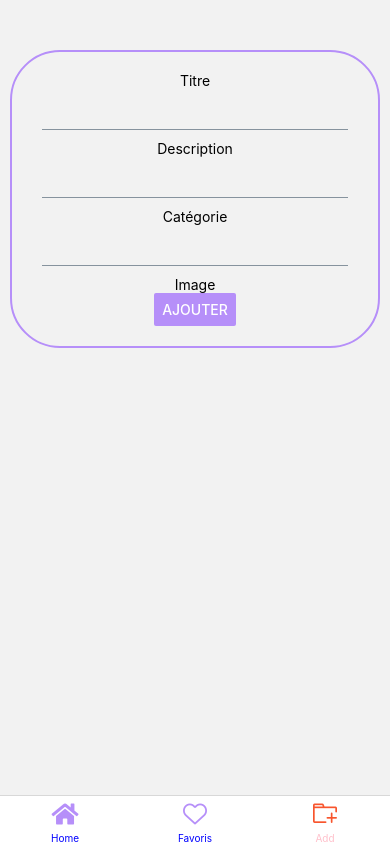
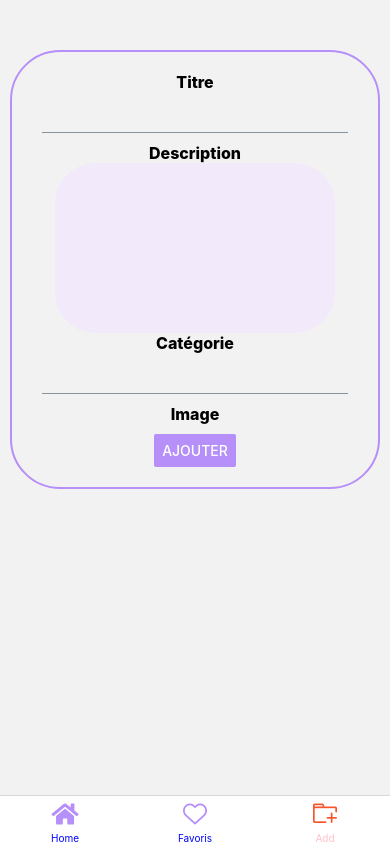
Before and after one commit to antigonePakloglou/projetReactTs, a React Native app in the folder projet/: screen /Add in a window 390 px wide. Built offline with nearby package versions, Linux system fonts and the light colour scheme.

Commit message:
feat:ajout page favoris

```diff
--- a/projet/App.tsx
+++ b/projet/App.tsx
@@ -30,6 +30,7 @@ const Tabs = () => {
         headerShown: false,
         tabBarIcon: (({focused}) => <AntDesign name="hearto" size={24} color={focused ? Colors.orange : Colors.lavande} />)
       }} />}
+
        <Tab.Screen name="Add" component={AddRecetteScreen} options={{
         tabBarActiveTintColor: 'pink',
         tabBarInactiveTintColor: 'blue',
@@ -54,7 +55,7 @@ export default function App() {
      />
      <Stack.Screen name="RecetteScreen" component={RecetteScreen}
        options={{
-         title: 'Quizz',
+         title: 'Recette',
          headerShown: false,
        }}
      />
--- a/projet/src/constants/Colors.tsx
+++ b/projet/src/constants/Colors.tsx
@@ -3,10 +3,11 @@ export default  {
     lightPink : '#F19AE6',
     yellow: '#FBF189',
     textColor : 'black',
-    greenBtn : '#D4F743',
+    grey : '#3E3E3F',
     lavande : '#B68FF9',
     orange : '#F8552D',
     lightLavande : '#EFE2FC',
+    lightLavande2 : '#F2EAFA',
     darkLavande : '#7E06F6'
 
 }
--- a/projet/src/constants/Datas.tsx
+++ b/projet/src/constants/Datas.tsx
@@ -13,7 +13,7 @@ export const recepies = {
     id: 2,
     title: "Chocolate cake",
     category: "cake",
-    isFav: false,
+    isFav: true,
     description:
     "The best chocolate cake recipe. Ever? There are plenty of claims for the best chocolate cake recipe. I get that. But with one bite of this decadent, moist chocolate cake with chocolate frosting, every single person around the table commented that this was the best chocolate cake they’d ever tasted.",
     imagePath: {
--- a/projet/src/constants/Styles.tsx
+++ b/projet/src/constants/Styles.tsx
@@ -69,6 +69,7 @@ export default StyleSheet.create({
     },
     recetteDescription: {
         textAlign: 'center',
+        fontSize: 12,
         padding: 5
 
     },
@@ -78,5 +79,22 @@ export default StyleSheet.create({
     favorisText: {
         fontSize: 8,
         fontStyle: 'italic'
+    },
+    accueilBtn : {
+        marginTop: 20
+    },
+    /* Ajout recette */
+    btnAjouter: {
+        marginTop: 10
+    },
+    inputDescription: {
+        width:280,
+        textAlignVertical: 'top',
+        backgroundColor: Colors.lightLavande2,
+        borderRadius: 40
+    },
+    inputTitre : {
+        fontSize: 16,
+        fontWeight: '800'
     }
 })
--- a/projet/src/screen/AddRecetteScreen.tsx
+++ b/projet/src/screen/AddRecetteScreen.tsx
@@ -1,4 +1,4 @@
-import { View, Text, Button } from 'react-native'
+import { View, Text, Button, TextInput } from 'react-native'
 import React, { useState } from 'react'
 import { Input } from '@rneui/themed'
 import AppStyles from '../constants/Styles'
@@ -16,25 +16,27 @@ const AddRecetteScreen = () => {
 
   return (
     <View style={AppStyles.recetteCard}>
-    <Text>Titre</Text>
+    <Text style={AppStyles.inputTitre}>Titre</Text>
     <Input
       onChangeText={text => onChangeTitre(text)}
       value={titre}/>
-    <Text>Description</Text>
-    <Input
+    <Text style={AppStyles.inputTitre}>Description</Text>
+    <TextInput
+    multiline={true}
+    numberOfLines={10}
+    style={AppStyles.inputDescription}/>
+    {/* <Input
       onChangeText={text => onChangeDescription(text)}
-      value={description}/>
-      <Text>Catégorie</Text>
+      value={description} style={AppStyles.inputTextDescription}/> */}
+      <Text style={AppStyles.inputTitre}>Catégorie</Text>
     <Input
       onChangeText={text => onChangeCategory(text)}
       value={category}/>
-    <Text>Image</Text>
+    <Text style={AppStyles.inputTitre}>Image</Text>
+    <View style={AppStyles.btnAjouter}>
+      <Button onPress={()=> addRecette()} title="Ajouter" color={Colors.lavande} />
+    </View>
 
-    <Button
-onPress={()=> addRecette()}
-title="Ajouter"
-color={Colors.lavande}
-/>
 
 
    </View>
--- a/projet/src/screen/FavorisScreen.tsx
+++ b/projet/src/screen/FavorisScreen.tsx
@@ -1,14 +1,49 @@
-import { View, Text} from 'react-native'
-import React from 'react'
+import { View, Text, Pressable, FlatList, Image } from 'react-native'
+import React, {useEffect, useState} from 'react'
+import AppStyles from '../constants/Styles'
+import { recepies } from '../constants/Datas'
 
 
-const FavorisScreen = () => {
+const FavorisScreen = ({navigation}: {navigation:any}) => {
 
 
+    const [recettes, setRecettes] = useState(recepies.recepies);
+    useEffect(() => {
+      const filterRecettes = recettes.filter(recette=> recette.isFav == true );
+      setRecettes(filterRecettes);
+
+    }, []);
+
+    const renderRecetteItem = ({item}:{item: any}) => {
+        return(
+            <Pressable onPress={()=> {
+                navigation.navigate('RecetteScreen', {
+                        recette : item
+                })
+            }}>
+
+                <View style={AppStyles.recettesCard}>
+                    <Text style={AppStyles.recettesTitle}>{item.title}</Text>
+                    <Image style={AppStyles.recettesImg}
+                            source={{uri: item.imagePath.uri}}
+                        />
+                </View>
+            </Pressable>
+        )
+    }
+
   return (
-    <View >
-        <Text>Test affcihage favoris</Text>
-    </View>
+    <View style={[AppStyles.container, {backgroundColor: '#F2EAFA'}]}>
+    <View style={AppStyles.titleRecetteView}>
+          <Text style={AppStyles.titleRecette}>Listes des favoris</Text>
+      </View>
+    <FlatList
+      data={recettes}
+      renderItem={renderRecetteItem}
+     numColumns={2}
+    />
+
+  </View>
   )
 }
 
--- a/projet/src/screen/RecetteScreen.tsx
+++ b/projet/src/screen/RecetteScreen.tsx
@@ -1,4 +1,4 @@
-import { View, Text, Image, TouchableOpacity } from 'react-native'
+import { View, Text, Image, TouchableOpacity, Button } from 'react-native'
 import React, {useState, useEffect} from 'react'
 import AppStyles from '../constants/Styles'
 import { AntDesign } from '@expo/vector-icons'
@@ -49,7 +49,10 @@ const RecetteScreen = ({route, navigation}:{route:any, navigation:any}) => {
       <AntDesign name={iconName} size={36} color={Colors.lavande } />
     </TouchableOpacity>
     <Text style={AppStyles.favorisText}>Ajouter au favoris</Text>
+    <View style={AppStyles.accueilBtn}>
+      <Button title="Accueil" color={Colors.lavande}  onPress={()=>navigation.navigate('Home')}></Button>
     </View>
+  </View>
   )
 }
 
```
